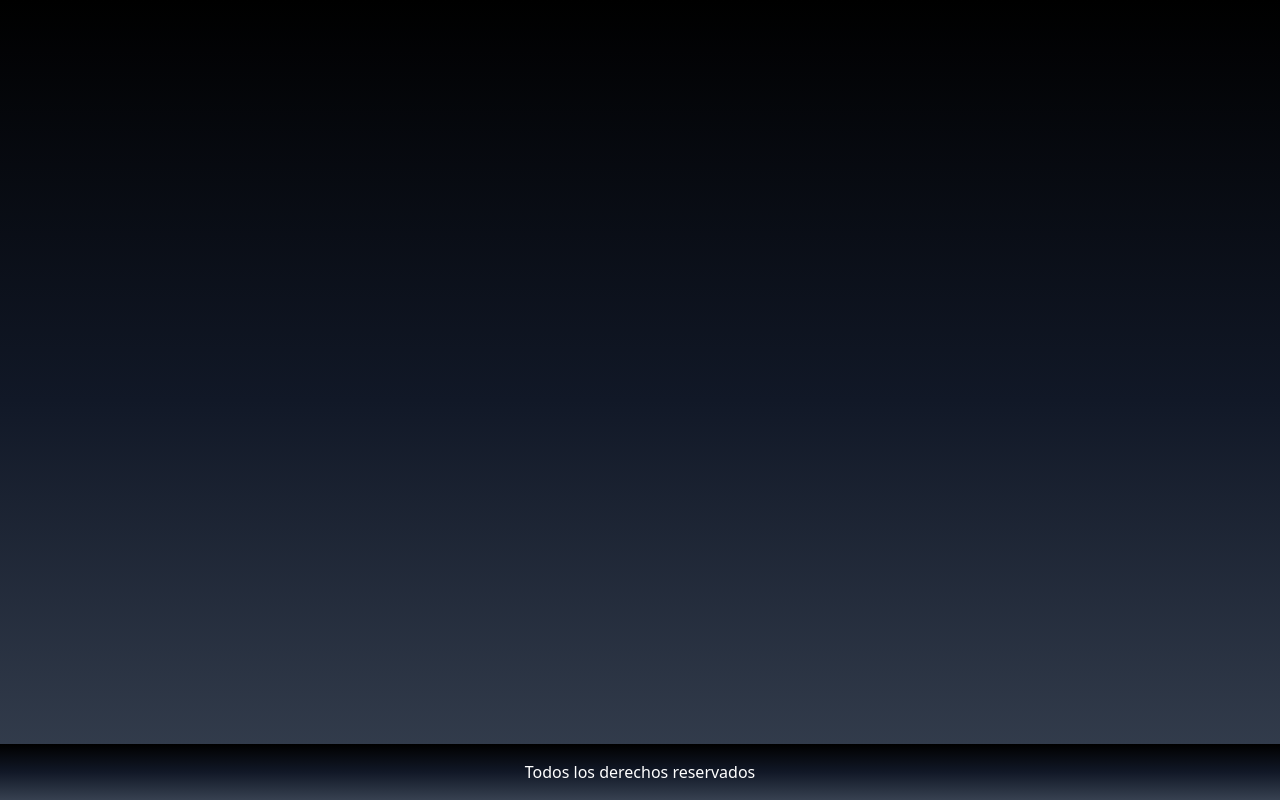
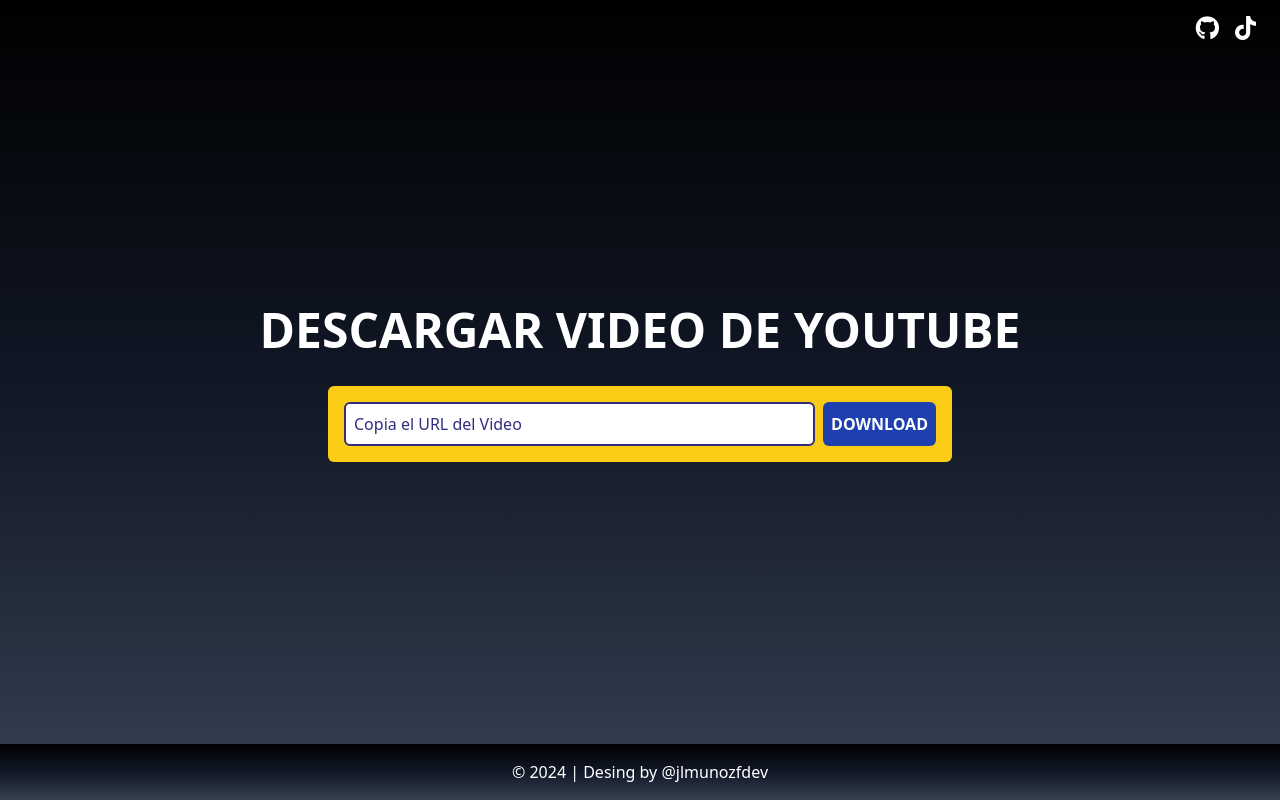
Before and after one commit to jlmunozfdev/Python, a Django app: page / in a window 1280 px wide. Run offline with Django 5.2, Linux system fonts and the light colour scheme; some libraries are stand-ins or nearby versions.

Commit message:
Implement downloader

```diff
--- a/youtube_downloader/app/views.py
+++ b/youtube_downloader/app/views.py
@@ -1,5 +1,16 @@
 from django.shortcuts import render
+from pytube import YouTube
+from django.http import HttpResponse
 
-# Create your views here.
 def download_video(request):
+    if request.method == 'POST':
+        url = request.POST.get('url')
+        yt = YouTube(url)
+        stream = yt.streams.get_highest_resolution()
+        response = HttpResponse(
+            content_type='video/mp4',
+        )
+        response['Content-Disposition'] = f'attachment; filename="{yt.title}.mp4"'
+        stream.stream_to_buffer(response)
+        return response
     return render(request, 'index.html')
--- a/youtube_downloader/static/src/output.css
+++ b/youtube_downloader/static/src/output.css
@@ -554,51 +554,20 @@
   --tw-contain-style:  ;
 }
 
-.container {
-  width: 100%;
-}
-
-@media (min-width: 640px) {
-  .container {
-    max-width: 640px;
-  }
-}
-
-@media (min-width: 768px) {
-  .container {
-    max-width: 768px;
-  }
-}
-
-@media (min-width: 1024px) {
-  .container {
-    max-width: 1024px;
-  }
-}
-
-@media (min-width: 1280px) {
-  .container {
-    max-width: 1280px;
-  }
-}
-
-@media (min-width: 1536px) {
-  .container {
-    max-width: 1536px;
-  }
-}
-
 .static {
   position: static;
 }
 
-.mx-4 {
-  margin-left: 1rem;
-  margin-right: 1rem;
+.m-4 {
+  margin: 1rem;
 }
 
-.mb-4 {
-  margin-bottom: 1rem;
+.mt-4 {
+  margin-top: 1rem;
+}
+
+.mt-10 {
+  margin-top: 2.5rem;
 }
 
 .block {
@@ -613,24 +582,101 @@
   height: 100vh;
 }
 
+.h-32 {
+  height: 8rem;
+}
+
 .w-full {
   width: 100%;
+}
+
+.w-10 {
+  width: 2.5rem;
+}
+
+.w-1 {
+  width: 0.25rem;
+}
+
+.w-1\/2 {
+  width: 50%;
+}
+
+.w-96 {
+  width: 24rem;
 }
 
 .flex-col {
   flex-direction: column;
 }
 
+.items-center {
+  align-items: center;
+}
+
+.justify-end {
+  justify-content: flex-end;
+}
+
+.justify-center {
+  justify-content: center;
+}
+
 .justify-between {
   justify-content: space-between;
 }
 
-.rounded {
-  border-radius: 0.25rem;
+.gap-4 {
+  gap: 1rem;
+}
+
+.gap-2 {
+  gap: 0.5rem;
+}
+
+.self-end {
+  align-self: flex-end;
+}
+
+.self-center {
+  align-self: center;
+}
+
+.rounded-md {
+  border-radius: 0.375rem;
 }
 
 .border {
   border-width: 1px;
+}
+
+.border-2 {
+  border-width: 2px;
+}
+
+.border-s {
+  border-inline-start-width: 1px;
+}
+
+.border-indigo-900 {
+  --tw-border-opacity: 1;
+  border-color: rgb(49 46 129 / var(--tw-border-opacity));
+}
+
+.border-y-indigo-900 {
+  --tw-border-opacity: 1;
+  border-top-color: rgb(49 46 129 / var(--tw-border-opacity));
+  border-bottom-color: rgb(49 46 129 / var(--tw-border-opacity));
+}
+
+.bg-white {
+  --tw-bg-opacity: 1;
+  background-color: rgb(255 255 255 / var(--tw-bg-opacity));
+}
+
+.bg-orange-950 {
+  --tw-bg-opacity: 1;
+  background-color: rgb(67 20 7 / var(--tw-bg-opacity));
 }
 
 .bg-yellow-300 {
@@ -638,9 +684,9 @@
   background-color: rgb(253 224 71 / var(--tw-bg-opacity));
 }
 
-.bg-yellow-500 {
+.bg-yellow-400 {
   --tw-bg-opacity: 1;
-  background-color: rgb(234 179 8 / var(--tw-bg-opacity));
+  background-color: rgb(250 204 21 / var(--tw-bg-opacity));
 }
 
 .bg-blue-500 {
@@ -648,19 +694,34 @@
   background-color: rgb(59 130 246 / var(--tw-bg-opacity));
 }
 
-.bg-white {
+.bg-blue-800 {
   --tw-bg-opacity: 1;
-  background-color: rgb(255 255 255 / var(--tw-bg-opacity));
+  background-color: rgb(30 64 175 / var(--tw-bg-opacity));
+}
+
+.bg-gradient-to-b {
+  background-image: linear-gradient(to bottom, var(--tw-gradient-stops));
 }
 
 .bg-gradient-to-t {
   background-image: linear-gradient(to top, var(--tw-gradient-stops));
 }
 
+.from-blue-700 {
+  --tw-gradient-from: #1d4ed8 var(--tw-gradient-from-position);
+  --tw-gradient-to: rgb(29 78 216 / 0) var(--tw-gradient-to-position);
+  --tw-gradient-stops: var(--tw-gradient-from), var(--tw-gradient-to);
+}
+
 .from-gray-700 {
   --tw-gradient-from: #374151 var(--tw-gradient-from-position);
   --tw-gradient-to: rgb(55 65 81 / 0) var(--tw-gradient-to-position);
   --tw-gradient-stops: var(--tw-gradient-from), var(--tw-gradient-to);
+}
+
+.via-blue-800 {
+  --tw-gradient-to: rgb(30 64 175 / 0)  var(--tw-gradient-to-position);
+  --tw-gradient-stops: var(--tw-gradient-from), #1e40af var(--tw-gradient-via-position), var(--tw-gradient-to);
 }
 
 .via-gray-900 {
@@ -672,6 +733,10 @@
   --tw-gradient-to: #000 var(--tw-gradient-to-position);
 }
 
+.to-gray-900 {
+  --tw-gradient-to: #111827 var(--tw-gradient-to-position);
+}
+
 .p-4 {
   padding: 1rem;
 }
@@ -680,8 +745,24 @@
   padding: 0.5rem;
 }
 
-.p-8 {
-  padding: 2rem;
+.px-2 {
+  padding-left: 0.5rem;
+  padding-right: 0.5rem;
+}
+
+.py-10 {
+  padding-top: 2.5rem;
+  padding-bottom: 2.5rem;
+}
+
+.py-4 {
+  padding-top: 1rem;
+  padding-bottom: 1rem;
+}
+
+.py-2 {
+  padding-top: 0.5rem;
+  padding-bottom: 0.5rem;
 }
 
 .px-4 {
@@ -689,18 +770,25 @@
   padding-right: 1rem;
 }
 
-.py-2 {
-  padding-top: 0.5rem;
-  padding-bottom: 0.5rem;
+.pe-2 {
+  padding-inline-end: 0.5rem;
 }
 
 .text-center {
   text-align: center;
 }
 
-.text-3xl {
-  font-size: 1.875rem;
-  line-height: 2.25rem;
+.align-top {
+  vertical-align: top;
+}
+
+.align-bottom {
+  vertical-align: bottom;
+}
+
+.text-2xl {
+  font-size: 1.5rem;
+  line-height: 2rem;
 }
 
 .text-xl {
@@ -708,13 +796,17 @@
   line-height: 1.75rem;
 }
 
+.text-5xl {
+  font-size: 3rem;
+  line-height: 1;
+}
+
 .font-bold {
   font-weight: 700;
 }
 
-.text-red-800 {
-  --tw-text-opacity: 1;
-  color: rgb(153 27 27 / var(--tw-text-opacity));
+.uppercase {
+  text-transform: uppercase;
 }
 
 .text-white {
@@ -722,13 +814,42 @@
   color: rgb(255 255 255 / var(--tw-text-opacity));
 }
 
-.shadow-lg {
-  --tw-shadow: 0 10px 15px -3px rgb(0 0 0 / 0.1), 0 4px 6px -4px rgb(0 0 0 / 0.1);
-  --tw-shadow-colored: 0 10px 15px -3px var(--tw-shadow-color), 0 4px 6px -4px var(--tw-shadow-color);
-  box-shadow: var(--tw-ring-offset-shadow, 0 0 #0000), var(--tw-ring-shadow, 0 0 #0000), var(--tw-shadow);
+.text-orange-500 {
+  --tw-text-opacity: 1;
+  color: rgb(249 115 22 / var(--tw-text-opacity));
 }
 
-.hover\:bg-blue-700:hover {
+.text-orange-900 {
+  --tw-text-opacity: 1;
+  color: rgb(124 45 18 / var(--tw-text-opacity));
+}
+
+.text-orange-700 {
+  --tw-text-opacity: 1;
+  color: rgb(194 65 12 / var(--tw-text-opacity));
+}
+
+.placeholder-indigo-900::-moz-placeholder {
+  --tw-placeholder-opacity: 1;
+  color: rgb(49 46 129 / var(--tw-placeholder-opacity));
+}
+
+.placeholder-indigo-900::placeholder {
+  --tw-placeholder-opacity: 1;
+  color: rgb(49 46 129 / var(--tw-placeholder-opacity));
+}
+
+.invert {
+  --tw-invert: invert(100%);
+  filter: var(--tw-blur) var(--tw-brightness) var(--tw-contrast) var(--tw-grayscale) var(--tw-hue-rotate) var(--tw-invert) var(--tw-saturate) var(--tw-sepia) var(--tw-drop-shadow);
+}
+
+.hover\:bg-blue-800:hover {
   --tw-bg-opacity: 1;
-  background-color: rgb(29 78 216 / var(--tw-bg-opacity));
+  background-color: rgb(30 64 175 / var(--tw-bg-opacity));
 }
+
+.hover\:bg-blue-500:hover {
+  --tw-bg-opacity: 1;
+  background-color: rgb(59 130 246 / var(--tw-bg-opacity));
+}
--- a/youtube_downloader/templates/index.html
+++ b/youtube_downloader/templates/index.html
@@ -1,11 +1,23 @@
 
 {% extends "./layouts/_base.html" %}
 
-{% block title %}Home{% endblock title %}
+{% block title %}Youtube Downloader{% endblock title %}
 
 {% block content %}
 
 
+    <h1 class="text-white text-5xl font-bold uppercase">Descargar Video de YouTube</h1>
+
+    <div class="w-full h-32 flex flex-col justify-between items-center mt-4">
+        <form method="POST" class="w-1/2 bg-yellow-400 p-4 m-4 rounded-md flex gap-2">
+            {% csrf_token %}
+            <input type="text" name="url" placeholder="Copia el URL del Video" class="w-full border-2 border-indigo-900 rounded-md py-2 px-2 placeholder-indigo-900 text-orange-700">
+            <button type="submit" class="bg-blue-800 px-2 rounded-md font-bold uppercase text-white hover:bg-blue-500">
+                download
+            </button>
+        </form>
+    </div>
+
 
 
 {% endblock content %}
--- a/youtube_downloader/templates/layouts/_base.html
+++ b/youtube_downloader/templates/layouts/_base.html
@@ -1,5 +1,4 @@
 <!-- templates/_base.html -->
-
 {% load static %}
 
 <!DOCTYPE html>
@@ -13,6 +12,10 @@
 
 
     <link rel="stylesheet" href="{% static 'src/output.css' %}">
+    <!-- Font Awesome Icons -->
+    <script
+    src="https://kit.fontawesome.com/bc48b26896.js"
+    crossorigin="anonymous"></script>
 
 
     {% block styles %}{% endblock styles %}
@@ -21,8 +24,11 @@
 
 <body class="bg-gradient-to-t from-gray-700 via-gray-900 to-black flex flex-col justify-between h-screen">
 
+   {% comment %} NAV SOCIAL {% endcomment %}
+    {% include "./partials/nav.html" %}
     {% comment %} CONTENIDO {% endcomment %}
-    <main class="container mx-4">
+    <main class="flex flex-col justify-center align-top items-center m-4">
+
         {% block content %}
         {% endblock content %}
     </main>
--- a/youtube_downloader/templates/layouts/partials/footer.html
+++ b/youtube_downloader/templates/layouts/partials/footer.html
@@ -1,3 +1,4 @@
-<footer class="self-centerw-full p-4 text-white bg-gradient-to-t from-gray-700 via-gray-900 to-black">
-    <p class="text-center">Todos los derechos reservados</p>
-   </footer>
+{% load static %}
+<footer class="self-center w-full p-4 text-white bg-gradient-to-t from-gray-700 via-gray-900 to-black">
+        <p class="text-center">&copy; 2024 | Desing by <a href="https://jlmunozfdev-linktree.vercel.app/" target="_blank">@jlmunozfdev</a></p>
+</footer>
--- /dev/null
+++ b/youtube_downloader/templates/layouts/partials/nav.html
@@ -0,0 +1,9 @@
+<div class="flex justify-end m-4">
+    <a href="https://github.com/jlmunozfdev" target="_blank" class="px-2">
+        <i class="fab fa-github text-2xl invert"></i>
+    </a>
+
+    <a href="https://www.tiktok.com/@jlmunozfdev" target="_blank" class="px-2">
+        <i class="fab fa-tiktok text-2xl invert"></i>
+    </a>
+</div>
```
Also changed, not shown: youtube_downloader/static/img/git.png (added), youtube_downloader/static/img/tiktok.png (added).
